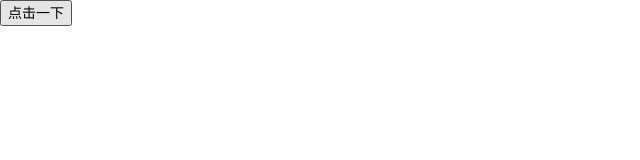
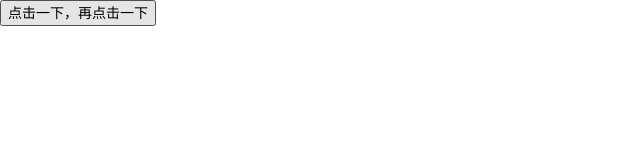
Before and after one commit to xiaoxiaohappy/AngularJS, a website: page app/ng-show_数据双向绑定.html in a window 1280 px wide. Shown: the whole page, without its empty margins (0-640 px from the left). Drawn offline with Linux system fonts and the light colour scheme.

Commit message:
Update ng-show_数据双向绑定.html

```diff
--- a/app/ng-show_数据双向绑定.html
+++ b/app/ng-show_数据双向绑定.html
@@ -10,7 +10,7 @@
 </head>
 <body>
 <div ng-controller='ngshowMenuCtrl'>
-    <button ng-click='toggleMenu()'>点击一下</button>
+    <button ng-click='toggleMenu()'>点击一下，再点击一下</button>
     <ul ng-show='menuState.show'>
         <li>Stun</li>
         <li>Disintegrate</li>
```
